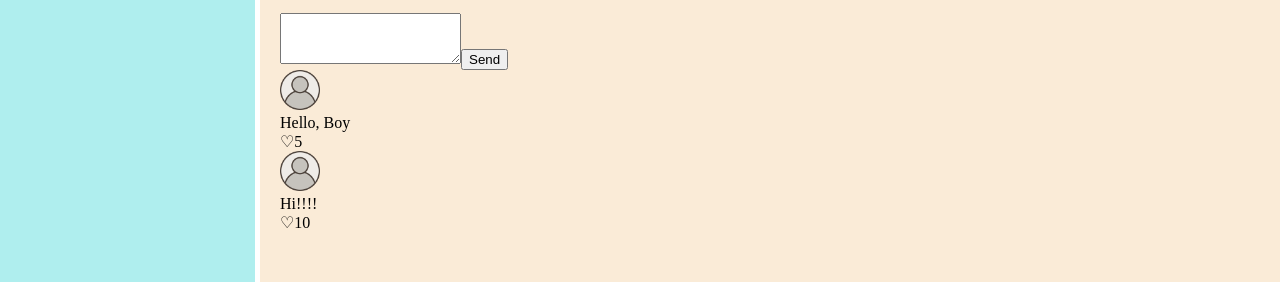
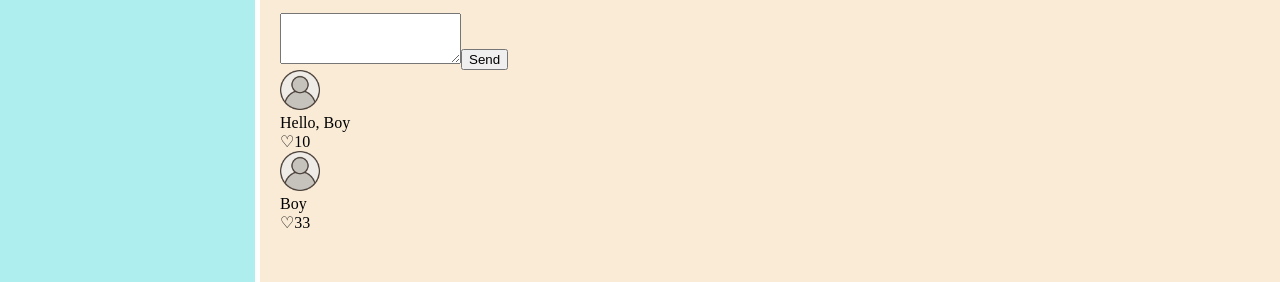
Before and after one commit to LeonShus/SocialTS, a React (Create React App) app: page /profile in a window 1280 px wide. Shown: the part 272-554 px from the top of the page. Built offline with nearby package versions, Linux system fonts and the light colour scheme.

Commit message:
Dialog & Post add bll

```diff
--- /dev/null
+++ b/src/Components/Dialogs/DialogItem/DialogItem.module.css
@@ -0,0 +1,3 @@
+.avatar {
+    height: 30px;
+}
--- a/src/Components/Dialogs/DialogItem/DialogItem.tsx
+++ b/src/Components/Dialogs/DialogItem/DialogItem.tsx
@@ -1,4 +1,4 @@
-import classes from "../Dialogs.module.css";
+import classes from "./DialogItem.module.css";
 import userDef from "../../../DefaultItems/Img/userDef.png";
 import {NavLink} from "react-router-dom";
 import React from "react";
@@ -8,7 +8,7 @@ type DialogItemPropsType = {
     id: number
 }
 
-const DialogItem = (props: DialogItemPropsType) => {
+const DialogItem: React.FC<DialogItemPropsType> = (props) => {
     return (
         <div>
             <img className={classes.avatar} src={userDef} alt="avatar"/>
--- a/src/Components/Dialogs/Dialogs.module.css
+++ b/src/Components/Dialogs/Dialogs.module.css
@@ -1,6 +1,3 @@
-.avatar {
-    height: 30px;
-}
 
 .users a {
     text-decoration: none;
--- a/src/Components/Dialogs/Dialogs.tsx
+++ b/src/Components/Dialogs/Dialogs.tsx
@@ -3,18 +3,39 @@ import classes from "./Dialogs.module.css"
 import Message from "./Message/Message";
 import DialogItem from "./DialogItem/DialogItem";
 
+type UsersType = {
+    name: string
+    id: number
+}
+
+let users: Array<UsersType> = [
+    {id: 1, name: "Leon"},
+    {id: 2, name: "Alex"}
+]
+
+type MessagesType = {
+    id: number
+    message: string
+}
+
+let messages: Array<MessagesType> = [
+    { id: 1, message: "Im your father" },
+    { id: 2, message: "Hello Boy!" },
+    { id: 2, message: "It's a joke;3" }
+]
+
 const Dialogs = () => {
     return (
         <div className={classes.dialogs}>
             <div className={classes.users}>
-                <DialogItem name="Leon" id={1}/>
-                <DialogItem name="Alex" id={2}/>
+                <DialogItem name={users[0].name} id={users[0].id}/>
+                <DialogItem name={users[1].name} id={users[1].id}/>
 
             </div>
             <div className={classes.window}>
-                <Message message={"Im your father"}/>
-                <Message message={"Hello Boy!"}/>
-                <Message message={"It's a joke;3"}/>
+                <Message message={messages[0].message}/>
+                <Message message={messages[1].message}/>
+                <Message message={messages[2].message}/>
             </div>
         </div>
 
--- a/src/Components/Dialogs/Message/Message.tsx
+++ b/src/Components/Dialogs/Message/Message.tsx
@@ -4,7 +4,7 @@ type MessagePropsType = {
     message: string
 }
 
-const Message = (props: MessagePropsType) => {
+const Message: React.FC<MessagePropsType> = (props) => {
     return (
         <div>
             {props.message}
--- a/src/Components/Profile/MyPosts/MyPosts.tsx
+++ b/src/Components/Profile/MyPosts/MyPosts.tsx
@@ -1,6 +1,16 @@
 import React from "react";
 import Post from "./Post/Post";
 
+type PostDataType = {
+    id: number
+    message: string
+    likeCount: number
+}
+
+let postData: Array<PostDataType> = [
+    { id: 1, message: 'Hello, Boy', likeCount: 10},
+    { id: 2, message: 'Boy', likeCount: 33}
+]
 
 const MyPosts = () => {
     return (
@@ -9,8 +19,8 @@ const MyPosts = () => {
                 <textarea rows={3}></textarea>
                 <button>Send</button>
             </div>
-            <Post message="Hello, Boy" likeCount={5}/>
-            <Post message={"Hi!!!!"} likeCount={10}/>
+            <Post message={postData[0].message} likeCount={postData[0].likeCount}/>
+            <Post message={postData[1].message} likeCount={postData[1].likeCount}/>
 
         </div>
     )
--- a/src/Components/Profile/MyPosts/Post/Post.tsx
+++ b/src/Components/Profile/MyPosts/Post/Post.tsx
@@ -7,7 +7,7 @@ type PostPropsType = {
     likeCount: number
 }
 
-const Post = (props : PostPropsType) => {
+const Post : React.FC<PostPropsType> = (props) => {
     return (
         <div>
             <img className={classes.avatar} src={userDef} alt="avatar"/>
```
